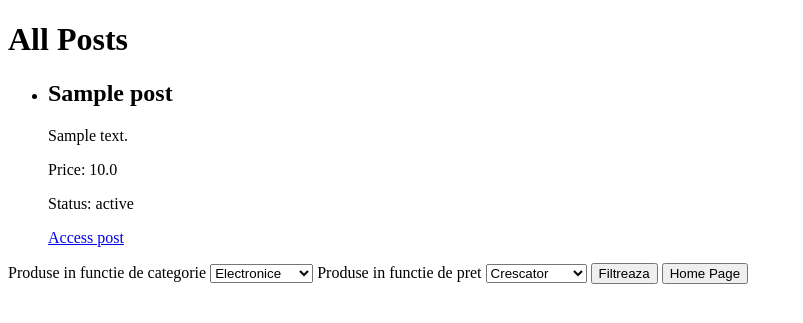
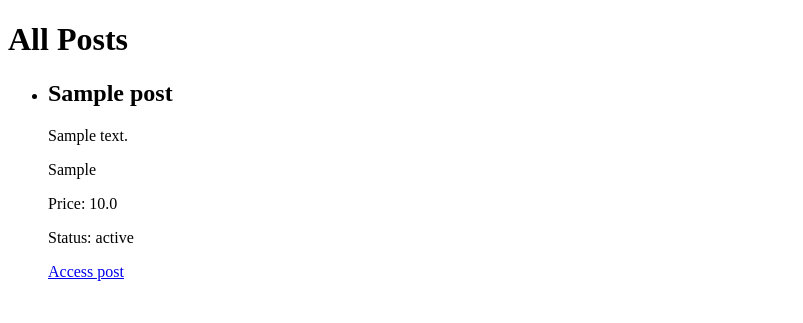
Before and after one commit to DumilexMan/Proiect-MDS, a Flask app: page /posts in a window 1280 px wide. Shown: the top 323 px of the page, without its empty margins (0-803 px from the left). Run offline with Flask 2, Linux system fonts and the light colour scheme; tables that the repository leaves empty hold one stand-in row (values such as "Sample post").

Commit message:
Update posts.html

```diff
--- a/templates/posts.html
+++ b/templates/posts.html
@@ -24,26 +24,14 @@
         <li>
             <h2>{{ post.title }}</h2>
             <p>{{ post.description }}</p>
+            <p>{{ post.category }}</p>
             <p>Price: {{ post.price }}</p>
             <p>Status: {{ post.status }}</p>
             <a href="{{ url_for('get_post', post_id=post.id_post) }}">Access post</a>
         </li>
         {% endfor %}
     </ul>
- <label for="option">Produse in functie de categorie</label>
-     <select id="option">
-  <option value="electronice">Electronice</option>
-  <option value="imbracaminte">Imbracaminte</option>
-  <option value="jucarii">Jucarii</option>
-  <option value="carti">Carti</option>
-  <option value="altele">Altele</option>
-</select>
-<label for="option">Produse in functie de pret</label>
-     <select id="option">
-  <option value="crescator">Crescator</option>
-  <option value="descrescator">Descrescator</option>
-</select>
-<button >Filtreaza</button>
-<button id="button" onclick="window.location.href='/'">Home Page</button>
+
+
 </body>
 </html>
```
